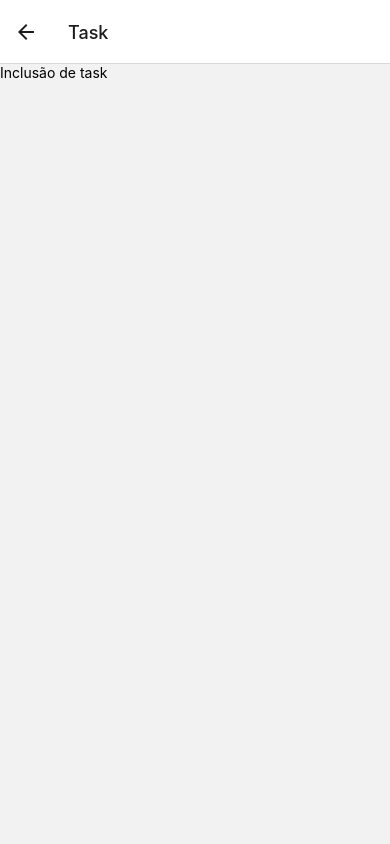
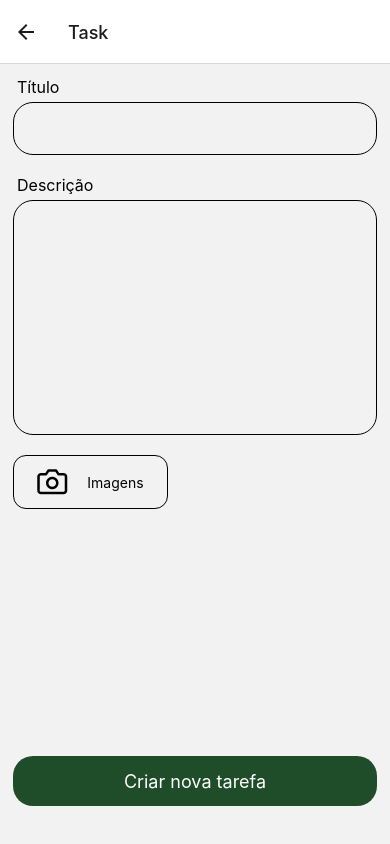
Before and after one commit to fredso82/controle-de-tarefas, a React Native app: screen /Task in a window 390 px wide. Built offline with nearby package versions, Linux system fonts and the light colour scheme.

Commit message:
Criação de layout da tela de criação de task

```diff
--- a/src/screens/TaskAdd/index.tsx
+++ b/src/screens/TaskAdd/index.tsx
@@ -1,7 +1,112 @@
-import { Text, View } from "react-native";
+import { Feather } from "@expo/vector-icons";
+import { useState } from "react";
+import {
+    Alert,
+    Keyboard,
+    Pressable,
+    StyleSheet,
+    Text,
+    TextInput,
+    TouchableOpacity,
+    View,
+} from "react-native";
 
 export function TaskAdd() {
-    return <View>
-        <Text>Inclusão de task</Text>
-    </View>
+    const [title, setTitle] = useState("");
+    const [description, setDescription] = useState("");
+
+    return (
+        <Pressable style={styles.container} onPress={Keyboard.dismiss}>
+            <View style={styles.containerGroup}>
+                <Text style={styles.label}>Título</Text>
+                <TextInput
+                    style={styles.input}
+                    value={title}
+                    onChangeText={(text) => setTitle(text)}
+                ></TextInput>
+            </View>
+            <View style={styles.containerGroup}>
+                <Text style={styles.label}>Descrição</Text>
+                <TextInput
+                    style={styles.textArea}
+                    multiline={true}
+                    numberOfLines={16}
+                    textAlignVertical="top"
+                    value={description}
+                    onChangeText={(text) => setDescription(text)}
+                ></TextInput>
+            </View>
+            <TouchableOpacity
+                style={styles.camera}
+                onPress={() => Alert.alert("teste")}
+            >
+                <Feather name="camera" size={30} color="#000"></Feather>
+                <Text>Imagens</Text>
+            </TouchableOpacity>
+            <TouchableOpacity
+                style={styles.buttonCreate}
+                onPress={() => Alert.alert("teste")}
+            >
+                <Text style={styles.labelCreate}>Criar nova tarefa</Text>
+            </TouchableOpacity>
+        </Pressable>
+    );
 }
+
+const styles = StyleSheet.create({
+    container: {
+        padding: 13,
+        gap: 20,
+        flex: 1
+    },
+    containerGroup: {
+        gap: 5,
+    },
+    label: {
+        fontSize: 16,
+        marginLeft: 4,
+        color: "#000",
+    },
+    input: {
+        paddingVertical: 15,
+        paddingHorizontal: 12,
+        fontSize: 18,
+        borderWidth: 1,
+        borderRadius: 20,
+        borderColor: "#000",
+    },
+    textArea: {
+        height: 235,
+        borderWidth: 1,
+        borderRadius: 20,
+        borderColor: "#000",
+        paddingVertical: 15,
+        paddingHorizontal: 12,
+    },
+    camera: {
+        borderColor: "#000",
+        borderWidth: 1,
+        borderRadius: 13,
+        display: "flex",
+        flexDirection: "row",
+        alignItems: "center",
+        justifyContent: "center",
+        width: 155,
+        height: 54,
+        gap: 20,
+    },
+    buttonCreate: {
+        backgroundColor: "#204D29",
+        width: "100%",
+        borderRadius: 20,
+        height: 50,
+        alignItems: "center",
+        justifyContent: "center",
+        marginTop: "auto",
+        marginBottom: 25
+    },
+    labelCreate: {
+        color: "white",
+        fontSize: 18,
+    }
+});
```
